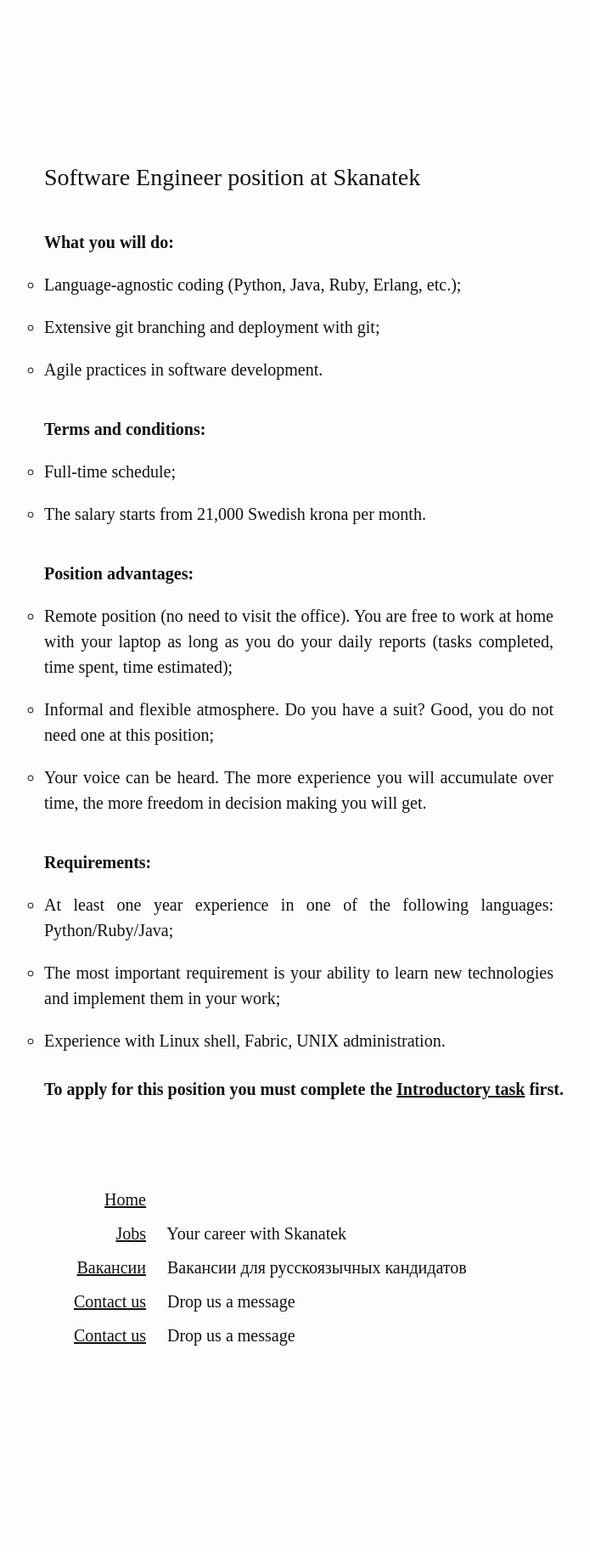
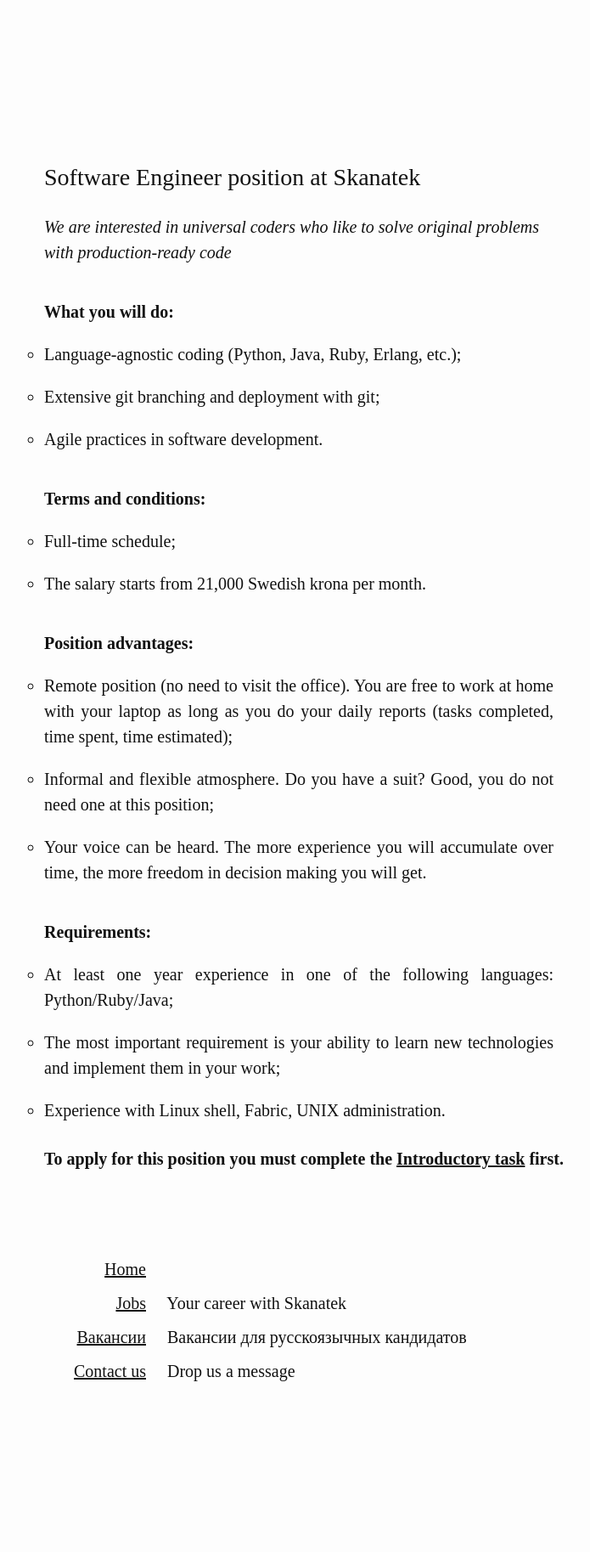
Before and after one commit to stazhirovka/stazhirovka.github.io, a Jekyll site: the page built from software-engineer-job.markdown, in a window 1280 px wide. Shown: the whole page at 85% size, without its empty margins (76-771 px from the left). Built offline with Jekyll 4.4.1, drawn with Linux system fonts in a browser that asks for light colours; nearby versions of some CDN libraries; library files that are not in the unit come from our copies; Markdown is read by kramdown in place of the engine named in the settings; before the commit the page ends 1785 px from its top, so only the background shows below that.

Commit message:
Added intro to the software engineer position page

```diff
--- a/_includes/footer.html
+++ b/_includes/footer.html
@@ -10,10 +10,6 @@
   <li>
     <strong><a href="">Вакансии</a></strong>
     <span>Вакансии для русскоязычных кандидатов</span>
-  </li>
-  <li>
-    <strong><a href="contact_us.html">Contact us</a></strong>
-    <span>Drop us a message</span>
   </li>
   <li>
     <strong><a href="contact_us.html">Contact us</a></strong>
--- a/software-engineer-job.markdown
+++ b/software-engineer-job.markdown
@@ -4,6 +4,7 @@ title: Software Engineer Job at Skanatek
 ---
 ## Software Engineer position at Skanatek
 
+*We are interested in universal coders who like to solve original problems with production-ready code*
 
 ### What you will do:
 
```
